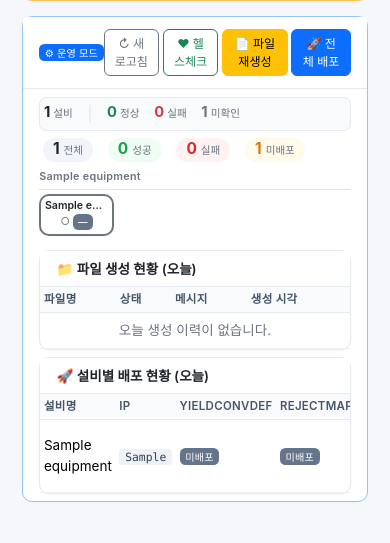
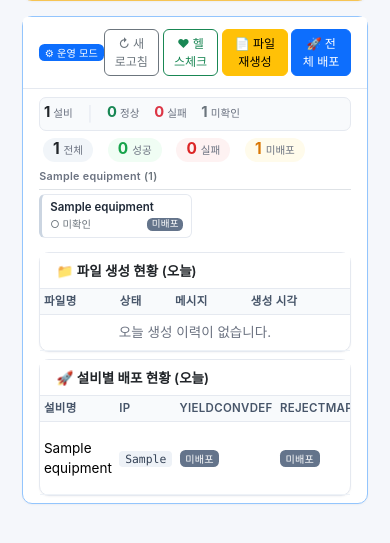
Before and after one commit to disntm90/disntm90, a FastAPI app: page / in a window 390 px wide. Shown: the part 267-810 px from the top of the page. Run offline with FastAPI, Linux system fonts and the light colour scheme; tables that the repository leaves empty hold one stand-in row (values such as "Sample post"); data that the repository does not hold is empty; some libraries are stand-ins or nearby versions.

Commit message:
fix: rework equipment card grid — CSS Grid auto-fill with readable labels
The previous flex+% layout produced cramped, hard-to-read cards.
Switch to CSS Grid auto-fill (minmax 120px) so the row fills the viewport
naturally without per-breakpoint media queries. Cards now show readable
status labels (정상/실패/미확인 + 완료/실패/일부/미배포 badge) instead
of bare dots. Use a colored left accent stripe for ping status instead
of a full colored border.

https://claude.ai/code/session_013hLhyVCqeVtw2AN5oUPX18

```diff
--- a/app/templates/dashboard.html
+++ b/app/templates/dashboard.html
@@ -143,46 +143,28 @@
 <script>
   const active_page = 'dashboard';
 
-  function _pingBorderClass(status) {
-    if (status === 'ok') return 'border-success';
-    if (status === 'failed') return 'border-danger';
-    return 'border-secondary';
-  }
-
-  function _pingDot(status) {
-    if (status === 'ok') return '<span class="text-success" style="font-size:.7rem">●</span>';
-    if (status === 'failed') return '<span class="text-danger" style="font-size:.7rem">✗</span>';
-    return '<span class="text-secondary" style="font-size:.7rem">○</span>';
-  }
-
-  function _deployDot(ycd, rmf) {
-    const y = (ycd && ycd.status) || 'pending';
-    const r = (rmf && rmf.status) || 'pending';
-    if (y === 'success' && r === 'success')
-      return '<span class="badge bg-success" style="font-size:.65rem">✓</span>';
-    if (y === 'failed' || r === 'failed')
-      return '<span class="badge bg-danger" style="font-size:.65rem">✗</span>';
-    if (y === 'success' || r === 'success')
-      return '<span class="badge bg-warning text-dark" style="font-size:.65rem">△</span>';
-    return '<span class="badge bg-secondary" style="font-size:.65rem">—</span>';
+  function _pingStateClass(status) {
+    if (status === 'ok') return 'eq-ping-ok';
+    if (status === 'failed') return 'eq-ping-failed';
+    return 'eq-ping-unknown';
   }
 
   function _pingLabel(status) {
-    if (status === 'ok') return '<span class="text-success small">● 정상</span>';
-    if (status === 'failed') return '<span class="text-danger small">✗ 실패</span>';
-    return '<span class="text-secondary small">○ 미확인</span>';
+    if (status === 'ok') return '<span class="text-success">● 정상</span>';
+    if (status === 'failed') return '<span class="text-danger">✗ 실패</span>';
+    return '<span class="text-secondary">○ 미확인</span>';
   }
 
   function _deployLabel(ycd, rmf) {
     const y = (ycd && ycd.status) || 'pending';
     const r = (rmf && rmf.status) || 'pending';
     if (y === 'success' && r === 'success')
-      return '<span class="badge bg-success">✓ 완료</span>';
+      return '<span class="badge bg-success">완료</span>';
     if (y === 'failed' || r === 'failed')
-      return '<span class="badge bg-danger">✗ 실패</span>';
+      return '<span class="badge bg-danger">실패</span>';
     if (y === 'success' || r === 'success')
-      return '<span class="badge bg-warning text-dark">△ 일부</span>';
-    return '<span class="badge bg-secondary">— 미배포</span>';
+      return '<span class="badge bg-warning text-dark">일부</span>';
+    return '<span class="badge bg-secondary">미배포</span>';
   }
 
   function renderEquipmentCards(equipmentStatus) {
@@ -207,15 +189,14 @@
 
     grid.innerHTML = sortedKeys.map(group => `
       <div class="mb-2">
-        <div class="text-muted fw-semibold mb-1 border-bottom pb-1" style="font-size:.73rem;letter-spacing:.3px;">${esc(group)}</div>
-        <div class="eq-grid-row">
+        <div class="text-muted fw-semibold mb-1 border-bottom pb-1" style="font-size:.73rem;letter-spacing:.3px;">${esc(group)} <span class="text-secondary">(${groups[group].length})</span></div>
+        <div class="eq-grid">
           ${groups[group].map(e => `
-            <div class="eq-grid-item">
-              <div class="card h-100 eq-card ${_pingBorderClass(e.last_ping_status)}">
-                <div class="card-body p-1 text-center">
-                  <div class="eq-name text-truncate" title="${esc(e.name)}">${esc(e.name)}</div>
-                  <div class="eq-status">${_pingDot(e.last_ping_status)} ${_deployDot(e.file_YieldConvDef, e.file_RejectMapFile)}</div>
-                </div>
+            <div class="eq-card ${_pingStateClass(e.last_ping_status)}" title="${esc(e.name)}">
+              <div class="eq-name text-truncate">${esc(e.name)}</div>
+              <div class="eq-meta">
+                <span class="eq-ping">${_pingLabel(e.last_ping_status)}</span>
+                ${_deployLabel(e.file_YieldConvDef, e.file_RejectMapFile)}
               </div>
             </div>
           `).join('')}
--- a/static/css/style.css
+++ b/static/css/style.css
@@ -182,42 +182,47 @@ tr.htmx-settling td { opacity: 1; transition: opacity .2s; }
 .stat-pill.sp-danger  .sp-num { color: #dc2626; }
 .stat-pill.sp-warning .sp-num { color: #d97706; }
 
-/* ── 설비 카드 그리드 (10개/행) ────────────────────────────── */
-.eq-grid-row {
-  display: flex;
-  flex-wrap: wrap;
-  gap: 5px;
-}
-.eq-grid-item {
-  flex: 0 0 calc(10% - 5px);
-  min-width: 75px;
-  max-width: 130px;
+/* ── 설비 카드 그리드 ──────────────────────────────────────── */
+/* auto-fill로 가로 폭에 따라 자동으로 카드 수가 결정된다
+   (FHD/QHD 모니터에서 한 줄에 10개 이상 들어감) */
+.eq-grid {
+  display: grid;
+  grid-template-columns: repeat(auto-fill, minmax(120px, 1fr));
+  gap: 6px;
 }
 .eq-card {
-  border-width: 2px !important;
+  background: var(--app-surface);
+  border: 1px solid var(--app-border);
+  border-left: 3px solid var(--app-border);
+  border-radius: 6px;
+  padding: 6px 8px;
   transition: box-shadow .15s, transform .1s;
+  min-width: 0; /* grid 항목 텍스트 truncate 가능하게 */
 }
 .eq-card:hover {
-  box-shadow: 0 3px 8px rgba(15,23,42,0.1);
+  box-shadow: 0 2px 6px rgba(15,23,42,0.08);
   transform: translateY(-1px);
 }
+.eq-card.eq-ping-ok      { border-left-color: #16a34a; }
+.eq-card.eq-ping-failed  { border-left-color: #dc2626; background: #fef2f2; }
+.eq-card.eq-ping-unknown { border-left-color: #cbd5e1; }
+
 .eq-name {
-  font-size: 0.72rem;
+  font-size: 0.78rem;
   font-weight: 600;
+  color: var(--app-text);
   line-height: 1.2;
-  max-width: 100%;
+  margin-bottom: 3px;
 }
-.eq-status {
+.eq-meta {
+  display: flex;
+  justify-content: space-between;
+  align-items: center;
   font-size: 0.7rem;
-  margin-top: 2px;
+  gap: 4px;
 }
-
-@media (max-width: 1200px) {
-  .eq-grid-item { flex: 0 0 calc(12.5% - 5px); }
+.eq-ping { line-height: 1; }
+.eq-meta .badge {
+  font-size: 0.65rem;
+  padding: 0.18em 0.45em;
 }
-@media (max-width: 900px) {
-  .eq-grid-item { flex: 0 0 calc(16.66% - 5px); }
-}
-@media (max-width: 600px) {
-  .eq-grid-item { flex: 0 0 calc(25% - 5px); }
-}
```
